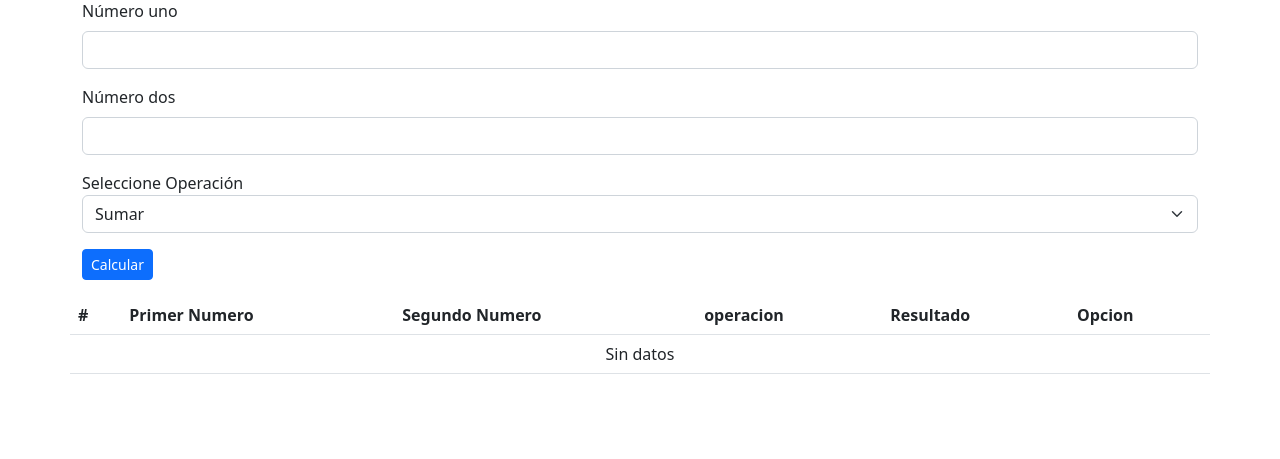
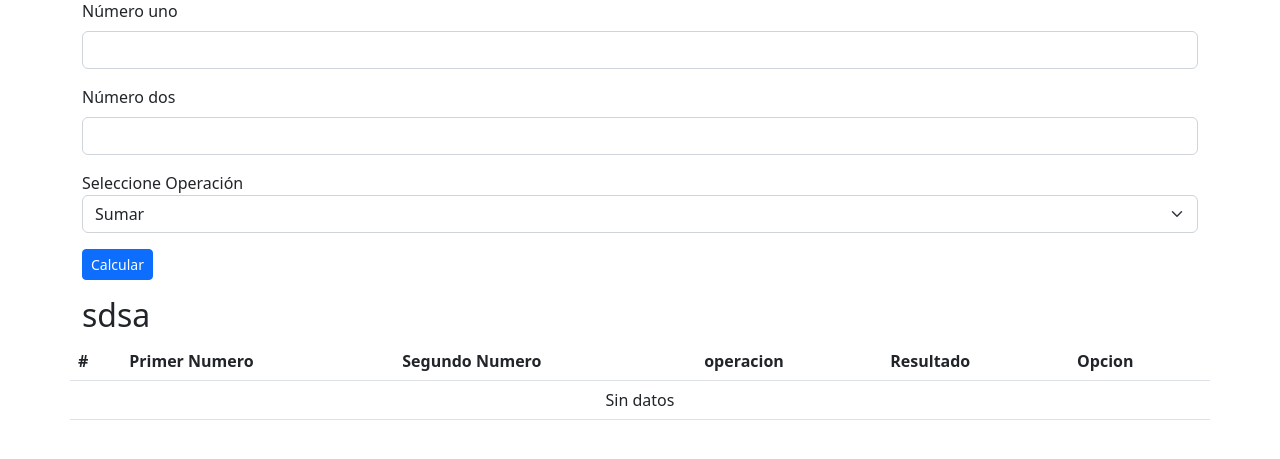
Before and after one commit to santtiagocristancho/calculadora_MVC_POO, a PHP site: page /poo/ in a window 1280 px wide. Shown: the part 97-556 px from the top of the page. Run offline with PHP 8.4, Linux system fonts and the light colour scheme; data that the repository does not hold is empty.

Commit message:
modificacion_1

```diff
--- a/Views/index.php
+++ b/Views/index.php
@@ -51,6 +51,7 @@ $registros = $datos->getAll();
             <table class="table">
                 <thead>
                     <tr>
+                        <h2>sdsa</h2>
                         <th scope="col">#</th>
                         <th scope="col">Primer Numero</th>
                         <th scope="col">Segundo Numero</th>
```
